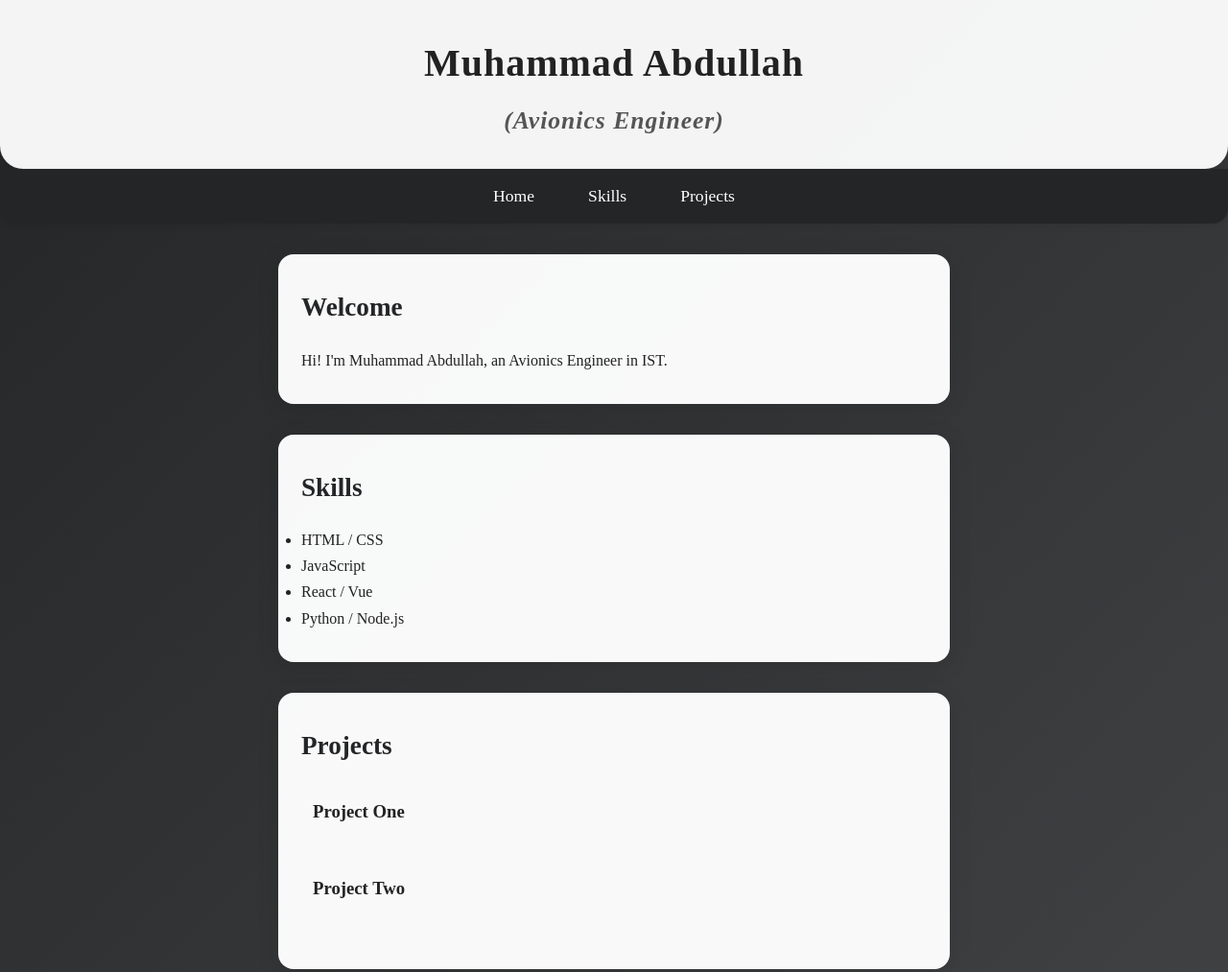
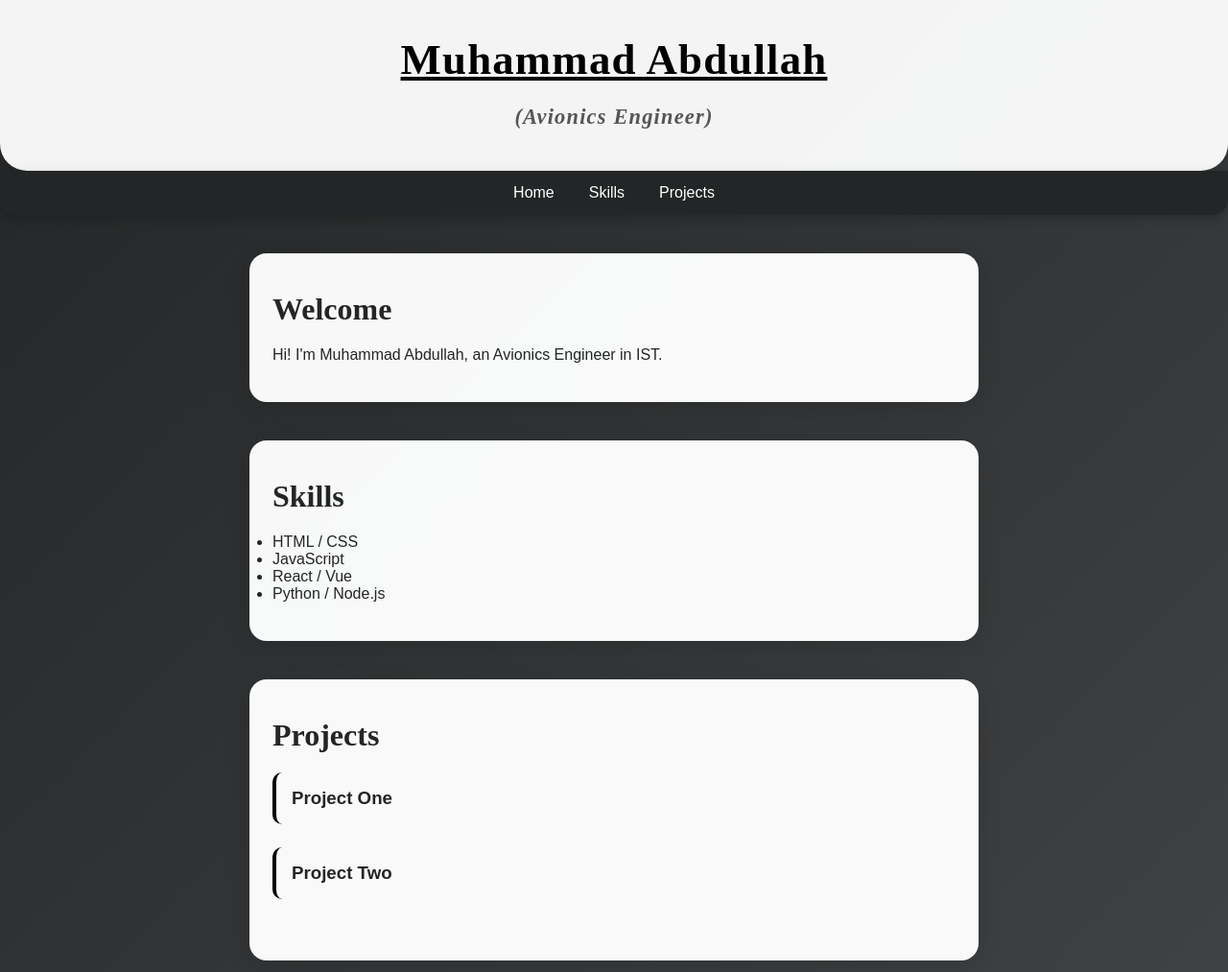
Before and after one commit to abdullah0751/website, a plain HTML site: page index.html in a window 1280 px wide. Shown: the top 1013 px of the page at 96% size. Drawn offline with Linux system fonts and the light colour scheme.

Commit message:
upload website files

```diff
--- a/index.html
+++ b/index.html
@@ -10,7 +10,7 @@
 <body>
   <header>
     <h1>
-      <a href="name">Muhammad Abdullah</a>
+      <a href="name" class="black-text">Muhammad Abdullah</a>
       <br>
       <span class="designation">(Avionics Engineer)</span>
     </h1>
--- a/style.css
+++ b/style.css
@@ -1,132 +1,139 @@
+/* ===== Global Reset ===== */
 * {
   box-sizing: border-box;
   margin: 0;
   padding: 0;
+  scroll-behavior: smooth;
 }
 
 body {
-  font-family: 'Times New Roman', Times, serif;
-  line-height: 1.7;
+  font-family: 'Poppins', sans-serif;
   background: linear-gradient(135deg, #232526 0%, #414345 100%);
-  color: #222;
-  padding: 0;
+  color: #232526;
   min-height: 100vh;
 }
 
+/* ===== Header ===== */
 header {
-  background: rgba(255,255,255,0.95);
+  background: rgba(255, 255, 255, 0.95);
   color: #232526;
-  padding: 32px 20px 20px 20px;
   text-align: center;
-  box-shadow: 0 4px 16px rgba(0,0,0,0.08);
-  border-bottom-left-radius: 24px;
-  border-bottom-right-radius: 24px;
+  padding: 36px 20px 28px 20px;
+  border-bottom-left-radius: 28px;
+  border-bottom-right-radius: 28px;
+  box-shadow: 0 8px 32px rgba(0, 0, 0, 0.1);
 }
 
 header h1 {
   font-family: 'Playfair Display', serif;
-  font-size: 2.5rem; /* Increased size for Muhammad Abdullah */
-  margin-bottom: 8px;
-  letter-spacing: 1px;
+  font-size: 2.8rem;
+  margin-bottom: 10px;
+  letter-spacing: 1.2px;
 }
 
-header h1 a {
-  font-size: 2.5rem; /* Increased size for Muhammad Abdullah */
+.designation {
+  font-size: 1.4rem;
+  font-style: italic;
+  color: #555;
+  margin-top: 6px;
 }
 
-header p {
-  font-size: 1.1rem;
-  margin: 4px 0;
-}
-
-header a {
-  color: #0074D9;
-  text-decoration: none;
-  font-weight: bold;
-  font-size: 1.1rem;
-  transition: color 0.2s;
-}
-header a:hover {
-  color: #005fa3;
-}
-
-header a[href="name"] {
-  color: #222; /* greyish black */
-}
-
+/* ===== Navigation ===== */
 nav ul {
+  display: flex;
+  justify-content: center;
   list-style: none;
   background: #232526;
-  margin: 0;
-  padding: 0;
-  display: flex;
-  justify-content: center;
+  padding: 14px 0;
   border-radius: 0 0 16px 16px;
-  box-shadow: 0 2px 8px rgba(0,0,0,0.07);
+  box-shadow: 0 4px 12px rgba(0, 0, 0, 0.2);
 }
 
 nav ul li {
-  padding: 14px 28px;
+  margin: 0 18px;
 }
 
 nav ul li a {
   color: #fff;
   text-decoration: none;
-  font-family: 'Roboto', Arial, sans-serif;
-  font-size: 1.1rem;
-  transition: color 0.2s;
-}
-nav ul li a:hover {
-  color: #00d2ff;
+  font-weight: 500;
+  position: relative;
+  transition: color 0.3s ease;
 }
 
+nav ul li a::after {
+  content: "";
+  display: block;
+  height: 2px;
+  background: #00d2ff;
+  transition: width 0.3s;
+  width: 0;
+  position: absolute;
+  bottom: -4px;
+  left: 0;
+}
+
+nav ul li a:hover::after {
+  width: 100%;
+}
+
+/* ===== Section Styling ===== */
 section {
-  padding: 32px 24px;
-  margin: 32px auto;
-  background: rgba(255,255,255,0.97);
-  border-radius: 16px;
-  max-width: 700px;
-  box-shadow: 0 4px 24px rgba(0,0,0,0.10);
+  padding: 40px 24px;
+  margin: 40px auto;
+  background: rgba(255, 255, 255, 0.97);
+  border-radius: 18px;
+  max-width: 760px;
+  box-shadow: 0 6px 24px rgba(0, 0, 0, 0.12);
+  transition: transform 0.2s ease;
+}
+
+section:hover {
+  transform: translateY(-4px);
 }
 
 h2 {
   font-family: 'Playfair Display', serif;
-  font-size: 1.7rem;
-  margin-bottom: 18px;
+  font-size: 2rem;
+  margin-bottom: 20px;
   color: #232526;
 }
 
+/* ===== Project Section ===== */
 .project {
+  background: #f9f9f9;
+  border-left: 4px solid black;
+  padding: 16px;
   margin-bottom: 24px;
-  cursor: pointer;
-  transition: box-shadow 0.2s;
   border-radius: 10px;
-  padding: 12px;
+  transition: box-shadow 0.3s, background 0.3s;
 }
+
 .project:hover {
-  box-shadow: 0 2px 12px rgba(0,0,0,0.10);
-  background: #f7f7f7;
+  box-shadow: 0 4px 18px rgba(0, 0, 0, 0.1);
+  background: #f0f0f0;
 }
 
 .project-details {
-  margin-top: 10px;
+  margin-top: 12px;
   background: #f3f8fa;
+  padding: 16px;
+  border-radius: 8px;
   color: #232526;
-  padding: 14px;
-  border-radius: 8px;
-  box-shadow: 0 1px 4px rgba(0,0,0,0.04);
+  box-shadow: inset 0 1px 3px rgba(0, 0, 0, 0.04);
 }
 
+/* ===== Footer ===== */
 footer {
   text-align: center;
-  padding: 18px;
-  background: rgba(255,255,255,0.85);
-  margin-top: 40px;
+  padding: 20px;
+  margin-top: 50px;
+  background: rgba(255, 255, 255, 0.88);
   border-top-left-radius: 18px;
   border-top-right-radius: 18px;
+  color: #232526;
   font-size: 1rem;
-  color: #232526;
-  box-shadow: 0 -2px 8px rgba(0,0,0,0.06);
+  box-shadow: 0 -2px 12px rgba(0, 0, 0, 0.1);
 }
 
 footer a i {
@@ -138,22 +145,30 @@ footer a:hover i {
   color: #0074D9;
 }
 
-.designation {
-  font-family: 'Times New Roman', Times, serif;
-  font-size: 1.6rem;   /* Increased size */
-  font-style: italic;
-  color: #555;
-  display: block;
-  margin-top: 4px;
+/* ===== Responsive ===== */
+@media (max-width: 768px) {
+  header h1 {
+    font-size: 2.2rem;
+  }
+
+  .designation {
+    font-size: 1.2rem;
+  }
+
+  nav ul {
+    flex-direction: column;
+    gap: 10px;
+  }
+
+  section {
+    margin: 20px 10px;
+  }
 }
 
-/* Add this in your <head> */
-@import url('https://fonts.googleapis.com/css2?family=Playfair+Display:wght@400;700&family=Roboto:wght@400;700&display=swap');
+/* ===== Google Fonts ===== */
+@import url('https://fonts.googleapis.com/css2?family=Playfair+Display:wght@600&family=Poppins:wght@400;500;600&display=swap');
 
-header h1,
-header p,
-nav ul li a,
-section,
-footer {
-  font-family: 'Times New Roman', Times, serif;
+/* Additional Styles */
+.black-text {
+  color: #000 !important;
 }
```
